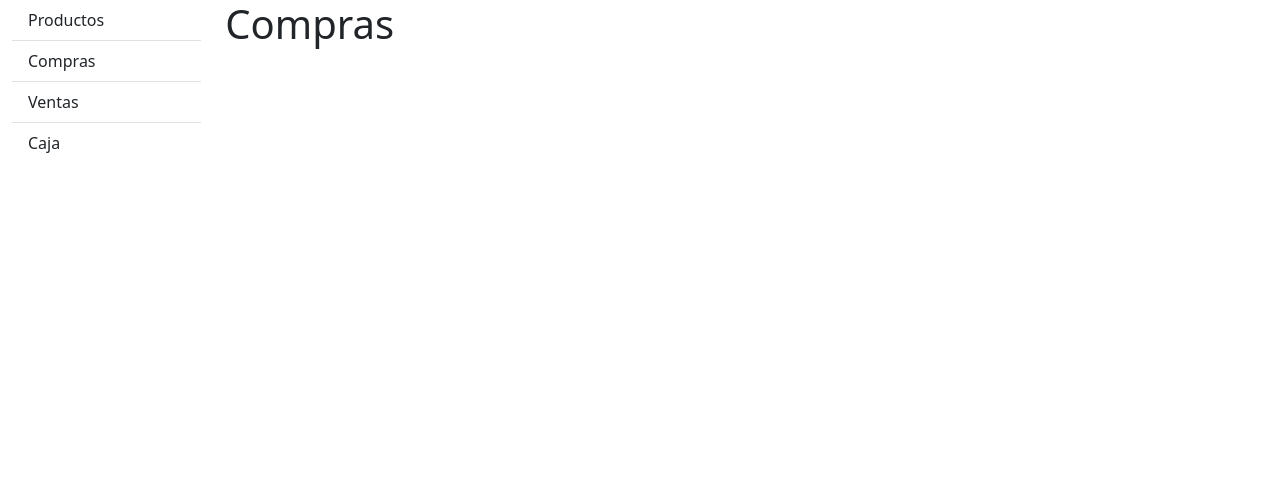
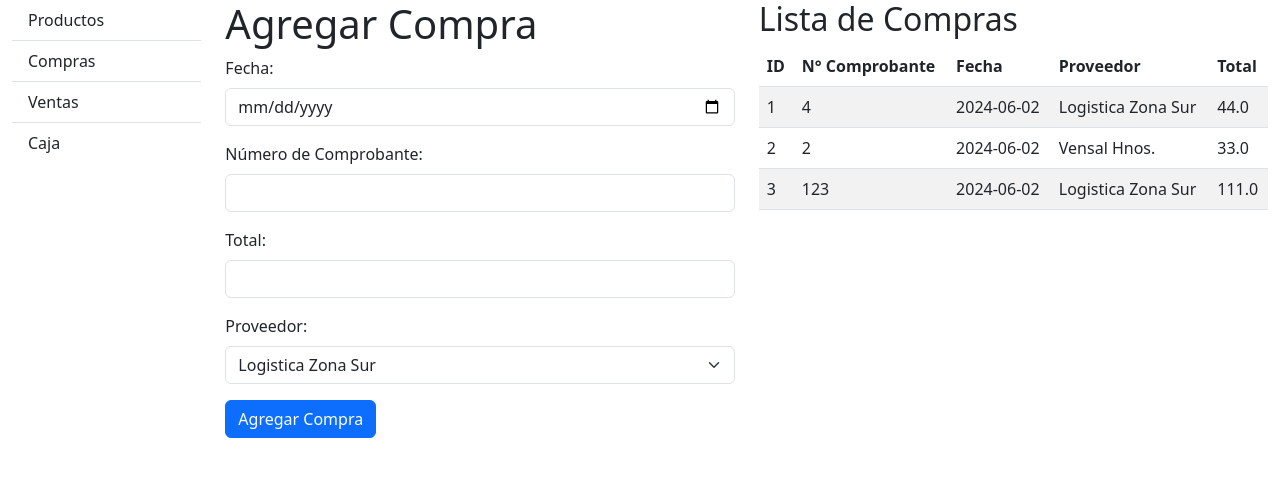
Before and after one commit to pagliardini/kpos-flask, a Flask app: page /compras in a window 1280 px wide. Shown: the top 477 px of the page. Run offline with Flask 3, Linux system fonts and the light colour scheme.

Commit message:
simplificacion de la gestion de compras

```diff
--- a/compras.py
+++ b/compras.py
@@ -1,13 +1,28 @@
 from flask import Blueprint, render_template, request, redirect, url_for
-from sqlalchemy.orm import sessionmaker
-from database_setup import engine, Producto, Rubro, Marca, Proveedor, Compra
-
+from database_setup import Compra, Proveedor, session
+from datetime import datetime
 compras_bp = Blueprint('compras', __name__)
-
-Session = sessionmaker(bind=engine)
-session = Session()
 
 @compras_bp.route('/compras')
 def mostrar_compras():
     compras = session.query(Compra).all()
-    return render_template('compras.html', compras=compras)
+    proveedores = session.query(Proveedor).all()
+    return render_template('compras.html', compras=compras, proveedores=proveedores)
+
+@compras_bp.route('/compras/agregar', methods=['GET', 'POST'])
+def agregar_compra():
+    if request.method == 'POST':
+        fecha_str = request.form['fecha']
+        fecha = datetime.strptime(fecha_str, '%Y-%m-%d').date()  # Convertir la cadena a objeto date
+        numero_comprobante = request.form['numero_comprobante']
+        total = request.form['total']
+        idproveedor = request.form['idproveedor']
+
+        compra = Compra(fecha=fecha, numero_comprobante=numero_comprobante, total=total, idproveedor=idproveedor)
+        session.add(compra)
+        session.commit()
+
+        return redirect(url_for('compras.mostrar_compras'))
+
+    proveedores = session.query(Proveedor).all()
+    return render_template('compras.html', proveedores=proveedores)
--- a/database_setup.py
+++ b/database_setup.py
@@ -46,12 +46,14 @@ class Producto(Base):
 
 # Definir el modelo Compra
 class Compra(Base):
-    __tablename__ = 'Compras'
+    __tablename__ = 'Compra'
     id = Column(Integer, primary_key=True, autoincrement=True)
     fecha = Column(Date, nullable=False)
-    fecha_contabilizacion = Column(Date, nullable=False)
-    cuit = Column(String, nullable=False)
-    num_comprobante = Column(Integer, nullable=True)
+    numero_comprobante = Column(String, nullable=False)
+    total = Column(Float, nullable=False)
+    idproveedor = Column(Integer, ForeignKey('Proveedor.id'))
+
+    proveedor = relationship('Proveedor')
 
 # Crear las tablas en la base de datos si no existen
 Base.metadata.create_all(engine)
@@ -65,7 +67,7 @@ def insertar_datos_ejemplo(modelo, datos_ejemplo):
 # Datos de ejemplo
 rubros_ejemplo = [Rubro(nombre='Cigarrillos'), Rubro(nombre='Golosinas'), Rubro(nombre='Bebidas')]
 marcas_ejemplo = [Marca(nombre='Philip Morris'), Marca(nombre='Coca-Cola'), Marca(nombre='Arcor')]
-proveedores_ejemplo = [Proveedor(nombre='Logistica Zona Sur'), Proveedor(nombre='DLV'), Proveedor(nombre='Vensal Hnos.')]
+proveedores_ejemplo = [Proveedor(nombre='Logistica Zona Sur', cuit=20359176377), Proveedor(nombre='DLV'), Proveedor(nombre='Vensal Hnos.')]
 productos_ejemplo = [
     Producto(sku='SKU001', nombre='Producto 1', precio_costo=10.00, precio_venta=15.00, stock=5, idrubro=1, idmarca=1, idproveedor=1),
     Producto(sku='SKU002', nombre='Producto 2', precio_costo=20.00, precio_venta=30.00, stock=15, idrubro=2, idmarca=2, idproveedor=2),
--- a/templates/compras.html
+++ b/templates/compras.html
@@ -13,8 +13,57 @@
             <div class="col-md-2">
                 {% include 'navbar.html' %}
             </div>
-            <div class="col-md-10">
-                <h1>Compras</h1>
+            <div class="col-md-5">
+                <h1>Agregar Compra</h1>
+                <!-- Formulario para agregar una nueva compra -->
+                <form action="/compras/agregar" method="post">
+                    <div class="mb-3">
+                        <label for="fecha" class="form-label">Fecha:</label>
+                        <input type="date" class="form-control" id="fecha" name="fecha" required>
+                    </div>
+                    <div class="mb-3">
+                        <label for="numero_comprobante" class="form-label">Número de Comprobante:</label>
+                        <input type="text" class="form-control" id="numero_comprobante" name="numero_comprobante" required>
+                    </div>
+                    <div class="mb-3">
+                        <label for="total" class="form-label">Total:</label>
+                        <input type="number" class="form-control" id="total" name="total" step="0.01" required>
+                    </div>
+                    <div class="mb-3">
+                        <label for="idproveedor" class="form-label">Proveedor:</label>
+                        <select class="form-select" id="idproveedor" name="idproveedor" required>
+                            {% for proveedor in proveedores %}
+                                <option value="{{ proveedor.id }}">{{ proveedor.nombre }}</option>
+                            {% endfor %}
+                        </select>
+                    </div>
+                    <button type="submit" class="btn btn-primary">Agregar Compra</button>
+                </form>
+            </div>
+            <div class="col-md-5">
+                <h2>Lista de Compras</h2>
+                <table class="table table-striped">
+                    <thead id="tablaEncabezado">
+                        <tr>
+                            <th>ID</th>
+                            <th>N° Comprobante</th>
+                            <th>Fecha</th>
+                            <th>Proveedor</th>
+                            <th>Total</th>
+                        </tr>
+                    </thead>
+                    <tbody>
+                        {% for compra in compras %}
+                        <tr>
+                            <td>{{ compra.id }}</td>
+                            <td>{{ compra.numero_comprobante }}</td>
+                            <td>{{ compra.fecha }}</td>
+                            <td>{{ compra.proveedor.nombre }}</td> <!-- Mostrar el nombre del proveedor -->
+                            <td>{{ compra.total }}</td>
+                        </tr>
+                        {% endfor %}
+                    </tbody>
+                </table>
             </div>
         </div>
     </div>
```
Also changed, not shown: kpos.db. Lines whose indentation alone changed are shown as unchanged.
